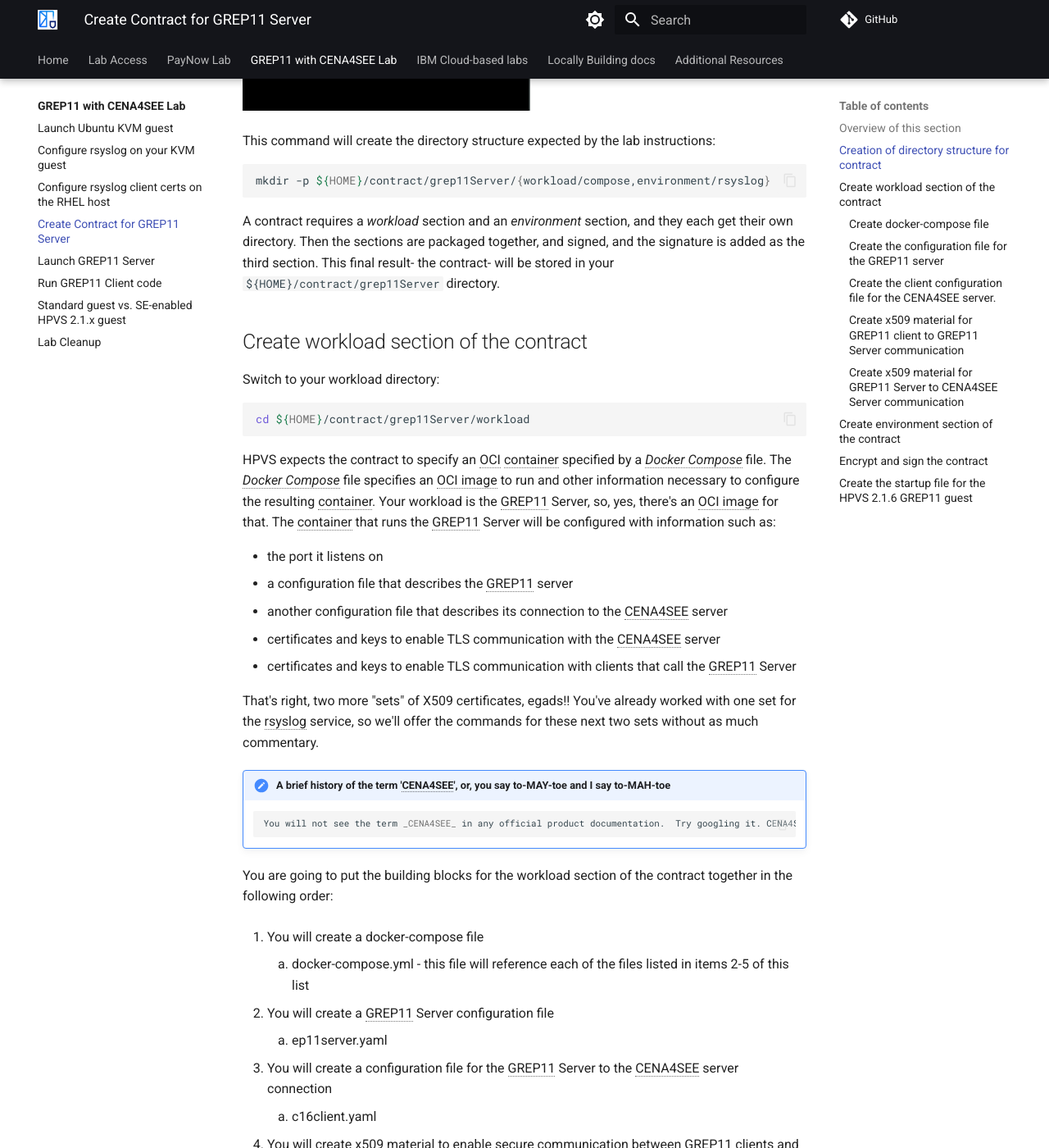
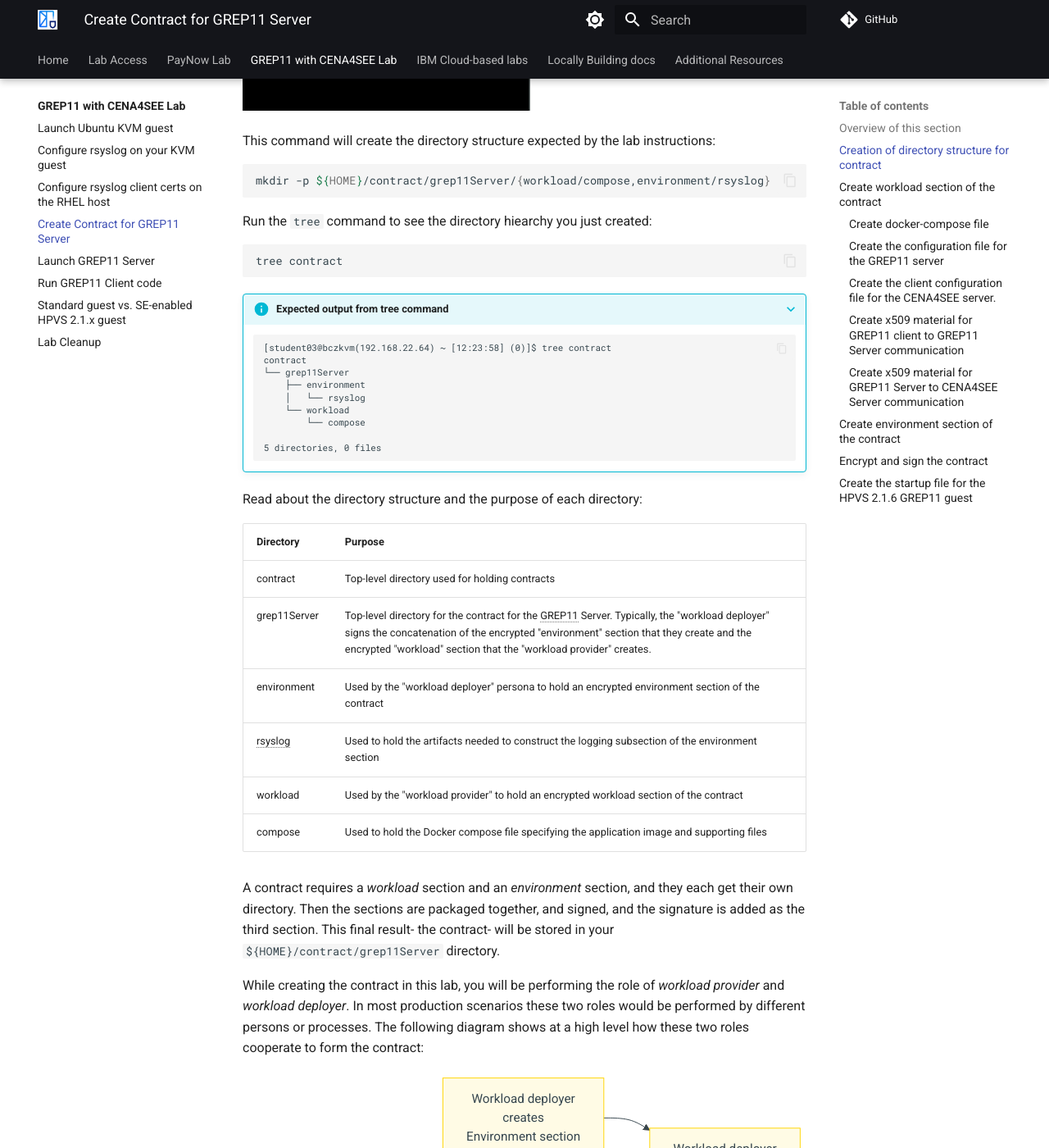
Before and after one commit to ibm-wsc/ConfidentialComputingOnLinuxONE, an MkDocs documentation site: the page built from docs/lab/grep11/createGREP11Contract.md, in a window 1280 px wide and 1400 px high, scrolled down 1757 px. Shown: the whole window at 82% size. Built offline with MkDocs 1.6.1 and Material for MkDocs 9.7.7, drawn with Linux system fonts in a browser that asks for light colours; emoji names are drawn with the system emoji font; comment, search, counter and statistics services are not loaded; some of the changed text lies outside the part shown.

Commit message:
Formatting improvements to grep11 lab
Summary of changes:
  - add integration with mermaid.js for diagrams
  - improved explanation of directories for HPCR contract
  - added table to explain each directory involved in contract
  - added reference to new pod spec support in workload section
     (even though this lab still uses docker compose instead of pod spec)

````diff
--- a/docs/lab/grep11/createGREP11Contract.md
+++ b/docs/lab/grep11/createGREP11Contract.md
@@ -45,17 +45,63 @@
 mkdir -p ${HOME}/contract/grep11Server/{workload/compose,environment/rsyslog}
 ```
 
+Run the `tree` command to see the directory hiearchy you just created:
+
+``` bash
+tree contract
+```
+
+???+ info "Expected output from tree command"
+      ```
+      [student03@bczkvm(192.168.22.64) ~ [12:23:58] (0)]$ tree contract
+      contract
+      └── grep11Server
+          ├── environment
+          │   └── rsyslog
+          └── workload
+              └── compose
+
+      5 directories, 0 files
+      ```
+
+Read about the directory structure and the purpose of each directory:
+
+| Directory | Purpose |
+|---|---|
+| contract | Top-level directory used for holding contracts |
+| grep11Server | Top-level directory for the contract for the GREP11 Server. Typically, the "workload deployer" signs the concatenation of the encrypted "environment" section that they create and the encrypted "workload" section that the "workload provider" creates. |
+| environment | Used by the "workload deployer" persona to hold an encrypted environment section of the contract |
+| rsyslog | Used to hold the artifacts needed to construct the logging subsection of the environment section |
+| workload | Used by the "workload provider" to hold an encrypted workload section of the contract |
+| compose | Used to hold the Docker compose file specifying the application image and supporting files |
+
 A contract requires a _workload_ section and an _environment_ section, and they each get their own directory. Then the sections are packaged together, and signed, and the signature is added as the third section.  This final result- the contract-  will be stored in your `${HOME}/contract/grep11Server` directory.
+
+While creating the contract in this lab, you will be performing the role of _workload provider_ and _workload deployer_. In most production scenarios these two roles would be performed by different persons or processes.  The following diagram shows at a high level how these two roles cooperate to form the contract:
+
+``` mermaid
+flowchart LR
+  A["Workload provider
+  creates
+  Workload section"];
+  B["Workload deployer
+  creates
+  Environment section"]
+  C["Workload provider
+  gives workload section
+  to Workload deployer"]
+  A --> C
+  D["Workload deployer
+  signs combined
+  environment and
+  workload sections"]
+  B --> D
+  C --> D
+```
 
 ## Create workload section of the contract
 
-Switch to your workload directory:
-
-``` bash
-cd ${HOME}/contract/grep11Server/workload
-```
-
-HPVS expects the contract to specify an OCI container specified by a _Docker Compose_ file.  The _Docker Compose_ file specifies an OCI image to run and other information necessary to configure the resulting container. Your workload is the GREP11 Server, so, yes, there's an OCI image for that. The container that runs the GREP11 Server will be configured with information such as:
+Hyper Protect Virtual Servers 2.1.6  expects the contract to specify an OCI container specified in one of two ways- as a _Docker Compose_ file in the _compose_ subsection of the _workload_ section, or as a Pod specification in the _play_ subsection of the _workload_ section. For this lab we will use a  _Docker Compose_ file in the _compose_ subsection of the _workload_ section.  This _Docker Compose_ file will specify an OCI image to run and other information necessary to configure the resulting container. Your workload is the GREP11 Server, so, yes, there's an OCI image for that. The container that runs the GREP11 Server will be configured with information such as:
 
 - the port it listens on
 - a configuration file that describes the GREP11 server
@@ -108,7 +154,7 @@
 Switch to the directory that will hold the docker-compose file and the files referenced by the docker-compose file:
 
 ``` bash
-cd compose
+cd ${HOME}/contract/grep11Server/workload/compose
 ```
 
 Create the docker-compose file:
--- a/mkdocs.yml
+++ b/mkdocs.yml
@@ -159,7 +159,11 @@
   - pymdownx.snippets:
       auto_append:
         - includes/glossary.md
-  - pymdownx.superfences
+  - pymdownx.superfences:
+      custom_fences:
+        - name: mermaid
+          class: mermaid
+          format: !!python/name:pymdownx.superfences.fence_code_format
   - pymdownx.tasklist:
       custom_checkbox: true
   - pymdownx.tabbed:
````
Also changed, not shown: other parts of docs/lab/grep11/createGREP11Contract.md (+2 -2 lines), docs/lab/grep11/launchGREP11guest.md (+4 -2 lines).
